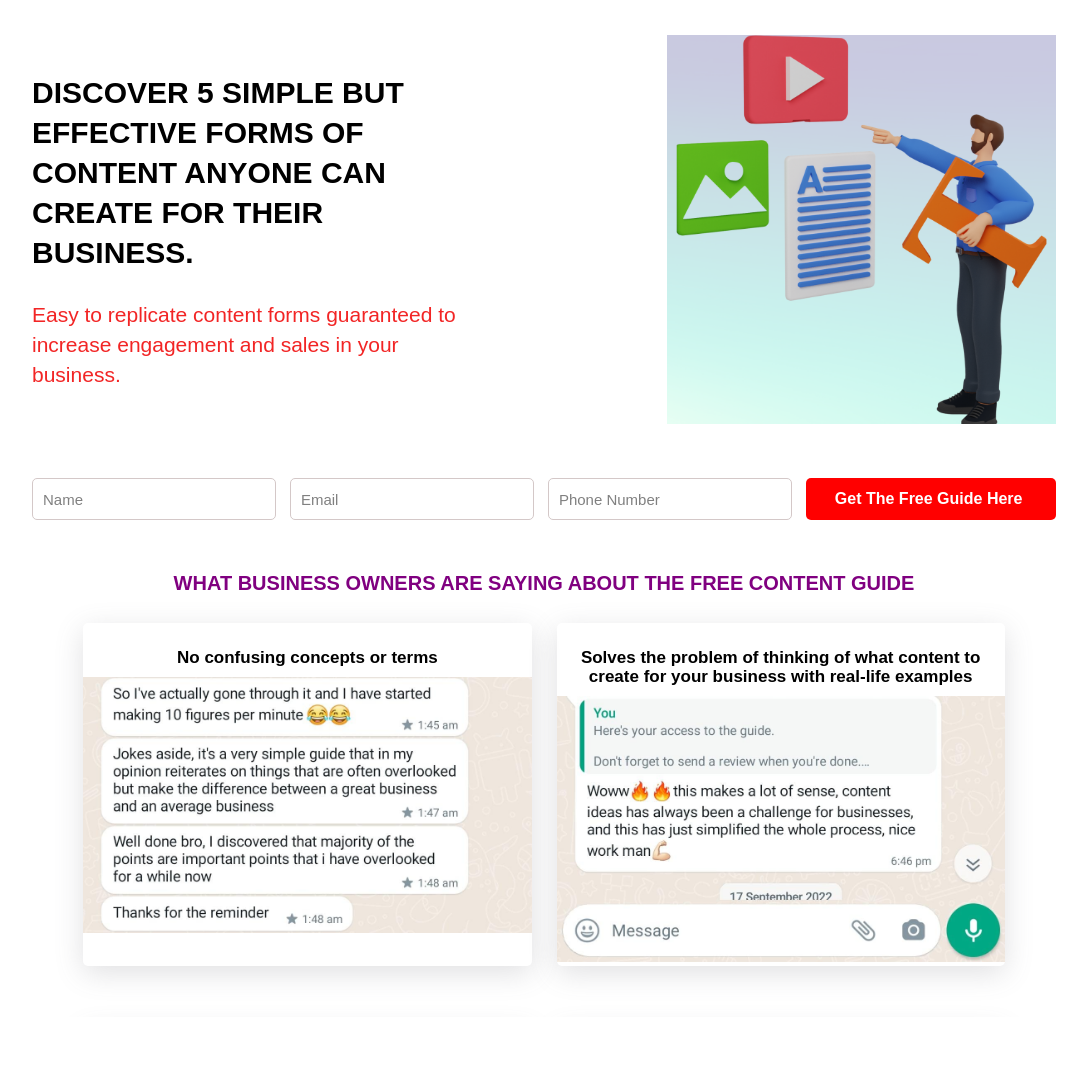
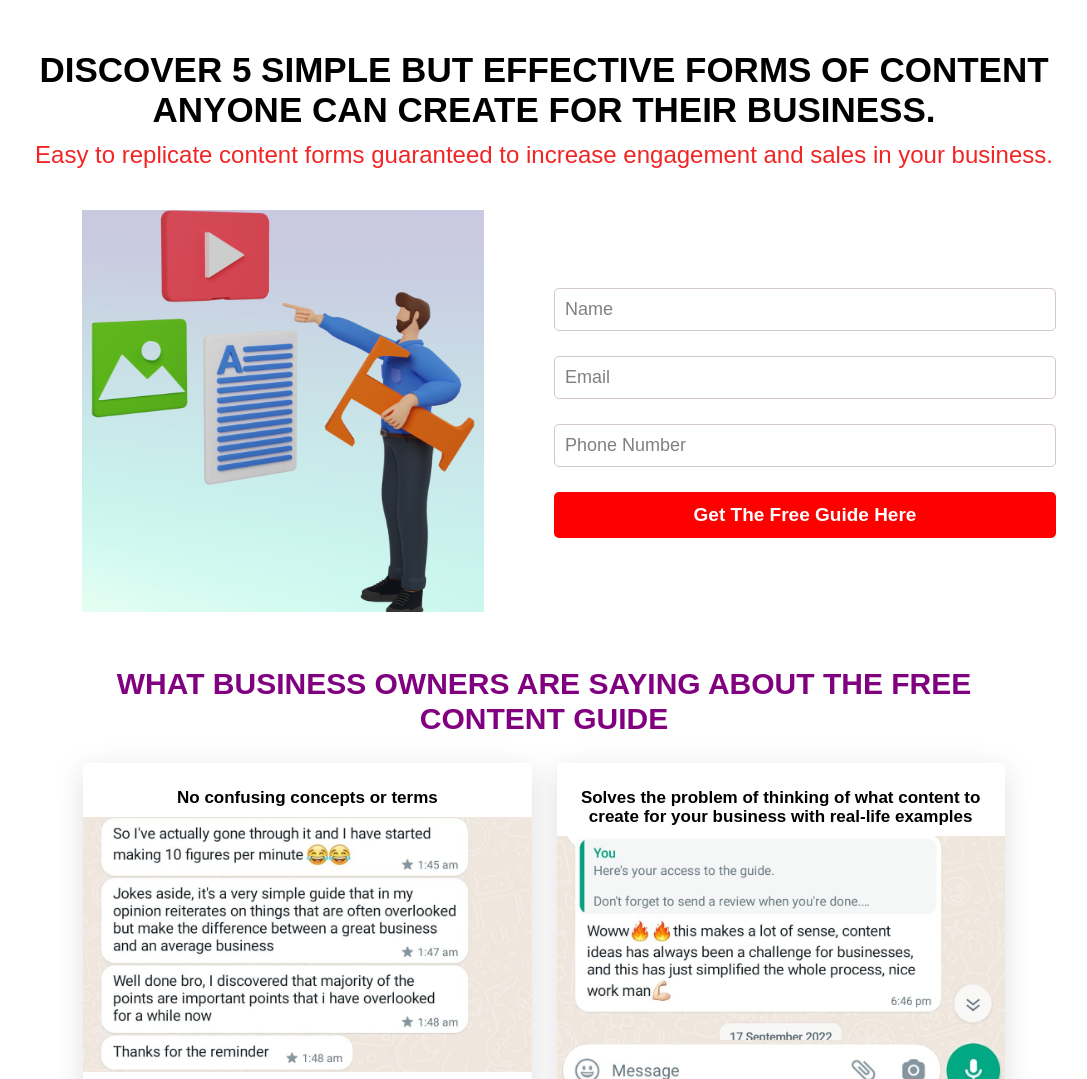
Before and after one commit to d-a-ve/content-guide-page, a plain HTML site: page index.html in a window 1280 px wide. Shown: the top 1079 px of the page, without its empty margins (96-1183 px from the left). Drawn offline with Linux system fonts and the light colour scheme.

Commit message:
made a couple of changes

```diff
--- a/index.html
+++ b/index.html
@@ -28,15 +28,15 @@
             <div class="hero-img">
                 <img src="assets/hero-img.png" alt="illustration of man pointing to forms of content">
             </div>
-        </section>
 
-        <section class="form-container">
-            <form class="form">
-                <input type="text" name="name" placeholder="Name" required>
-                <input type="email" name="email" placeholder="Email" required>
-                <input type="tel" name="phoneNumber" placeholder="Phone Number" required>
-                <input type="submit" class="submit-btn" value="Get The Free Guide Here ">
-            </form>
+            <div class="form-container">
+                <form class="form" netlify>
+                    <input type="text" name="name" placeholder="Name" required>
+                    <input type="email" name="email" placeholder="Email" required>
+                    <input type="tel" name="phoneNumber" placeholder="Phone Number" required>
+                    <a href="https://rebrand.ly/CGFBO"><button type="submit" class="submit-btn">Get The Free Guide Here </button></a>
+                </form>
+            </div>
         </section>
 
         <section class="testimonials">
--- a/style.css
+++ b/style.css
@@ -1,7 +1,7 @@
 /* font */
 @import url('https://fonts.googleapis.com/css2?family=Nunito+Sans:wght@400;600&display=swap');
 
-:root{
+:root {
     /* colors */
     --white: #fff;
     --red: rgb(242, 37, 37);
@@ -13,36 +13,41 @@
     font-size: 62.5%;
 }
 
-html{
+html {
     scroll-behavior: smooth;
 }
 
-body{
+body {
     font-size: 1.6rem;
     font-family: "Nunito-sans", sans-serif;
 }
 
-*{
+* {
     margin: 0;
     padding: 0;
     box-sizing: border-box;
 }
 
-main{
+main {
     width: 90%;
     margin: 0 auto;
     padding: 3.5rem 0 5rem;
 }
 
-.hero{
-    display: flex;
-    -ms-flex-direction: column;
-    flex-direction: column;
+.hero {
+    display: grid;
+    grid-template-columns: repeat(2, 1fr);
     gap: 2rem;
 }
 
+.hero-text,
+.hero-img,
+.form-container {
+    grid-column: span 2;
+}
+
 .title,
-.testimonial-title{
+.testimonial-title {
     text-align: center;
     font-size: 2.1rem;
     line-height: 2.6rem;
@@ -51,37 +56,43 @@ main{
     margin-bottom: 0.7rem;
 }
 
-.sub-title{
+.sub-title {
     font-size: 1.5rem;
     color: var(--red);
     line-height: 1.9rem;
     text-align: center;
 }
 
-.hero-img{
+.hero-img {
     flex-basis: 38%;
 }
 
-.hero-img img{
+.hero-img img {
     width: 100%;
 }
 
 
 /* form */
 
-.form-container{
+.form-container {
     width: 100%;
     margin: 2rem 0;
+    display: flex;
+    align-items: center;
+    justify-content: center;
 }
 
-form{
+form {
+    width: 100%;
     display: flex;
     -ms-flex-direction: column;
     flex-direction: column;
     gap: 1.4rem;
+    align-items: center;
+    justify-content: center;
 }
 
-form input:not(:nth-of-type(4)){
+form input {
     width: 100%;
     border-radius: 5px;
     background: var(--white);
@@ -91,15 +102,19 @@ form input:not(:nth-of-type(4)){
     border: 1px solid var(--grey);
 }
 
-form input:focus{
+form input:focus {
     border-color: var(--purple);
 }
 
-::placeholder{
+::placeholder {
     color: grey;
 }
 
-.submit-btn{
+a{
+    width: 100%;
+}
+
+.submit-btn {
     background: red;
     color: white;
     width: 100%;
@@ -115,26 +130,26 @@ form input:focus{
     cursor: pointer;
 }
 
-.submit-btn:hover{
+.submit-btn:hover {
     transform: translateY(-5px);
 }
 
 /* testimonials */
-.testimonials{
+.testimonials {
     margin: 5rem auto 0;
-    width:90%;
+    width: 90%;
 }
 
-.testimonial-title{
-    color:var(--purple);
+.testimonial-title {
+    color: var(--purple);
     font-size: 2rem;
 }
 
-.testimonial-container{
+.testimonial-container {
     padding: 2rem 0;
 }
 
-.testimonial-article{
+.testimonial-article {
     text-align: center;
     margin-bottom: 3.5rem;
     padding: 2.5rem 0 0;
@@ -143,7 +158,7 @@ form input:focus{
     border-radius: 5px;
 }
 
-.article-desc{
+.article-desc {
     font-size: 1.7rem;
     line-height: 1.9rem;
     margin-bottom: 1rem;
@@ -152,78 +167,95 @@ form input:focus{
 }
 
 .testimonial-img,
-.testimonial-img img{
+.testimonial-img img {
     width: 100%;
 }
 
 
 /* footer */
-footer{
+footer {
     width: 90%;
     margin: 0 auto;
     text-align: center;
     padding-bottom: 3rem;
 }
 
-footer p{
+footer p {
     margin-bottom: 3rem;
     font-size: 1.7rem;
 }
 
-@media screen and (min-width: 766px){
-    main{
-        width: 80%
+@media screen and (min-width: 766px) {
+    main {
+        width: 80%;
+        padding-top: 5rem;
     }
 
-    .hero{
-        flex-direction: row;
-        justify-content: space-between;
+    .hero {
+        row-gap: 4rem;
     }
 
-    .hero-text{
-        flex-basis: 45%;
-        display: flex;
-        flex-direction: column;
-        gap: 2rem;
-        justify-content: center;
-        align-items: center;
+    .hero-img,
+    .form-container {
+        grid-column: span 1;
     }
 
-    .title{
-        font-size: 3rem;
-        text-align: left;
+    .title {
+        font-size: 3.5rem;
         line-height: 4rem;
+        margin-bottom: 1rem;
     }
 
-    .sub-title{
-        font-size: 2.1rem;
-        text-align: left;
+    .sub-title {
+        font-size: 2.4rem;
         line-height: 3rem;
     }
 
-    .form{
-        flex-direction: row;
-        margin: 5rem 0
+    .hero-img {
+        width: 80%;
+        margin: 0 auto;
     }
 
+    .form {
+        gap: 2.5rem;
+    }
 
-    .testimonial-article:nth-of-type(1){
+    form input:not(:nth-of-type(4)) {
+        font-size: 1.8rem;
+    }
+
+    .submit-btn {
+        font-size: 1.9rem;
+    }
+
+    .testimonial-title {
+        font-size: 3rem;
+        line-height: 3.5rem;
+    }
+
+    .testimonial-article:nth-of-type(1) {
         grid-template-areas: "one";
     }
-    .testimonial-article:nth-of-type(2){
+
+    .testimonial-article:nth-of-type(2) {
         grid-area: 1 / 2;
     }
-    .testimonial-article:nth-of-type(3){
+
+    .testimonial-article:nth-of-type(3) {
         grid-row: 1;
     }
-    .testimonial-article:nth-of-type(4){
+
+    .testimonial-article:nth-of-type(4) {
         grid-template-areas: "four";
     }
 
-    .testimonial-container{
+    .testimonial-container {
         display: grid;
         grid-template-columns: repeat(2, 1fr);
         gap: 2.5rem;
     }
 
+    footer p {
+        font-size: 2.1rem;
+    }
 }
```
